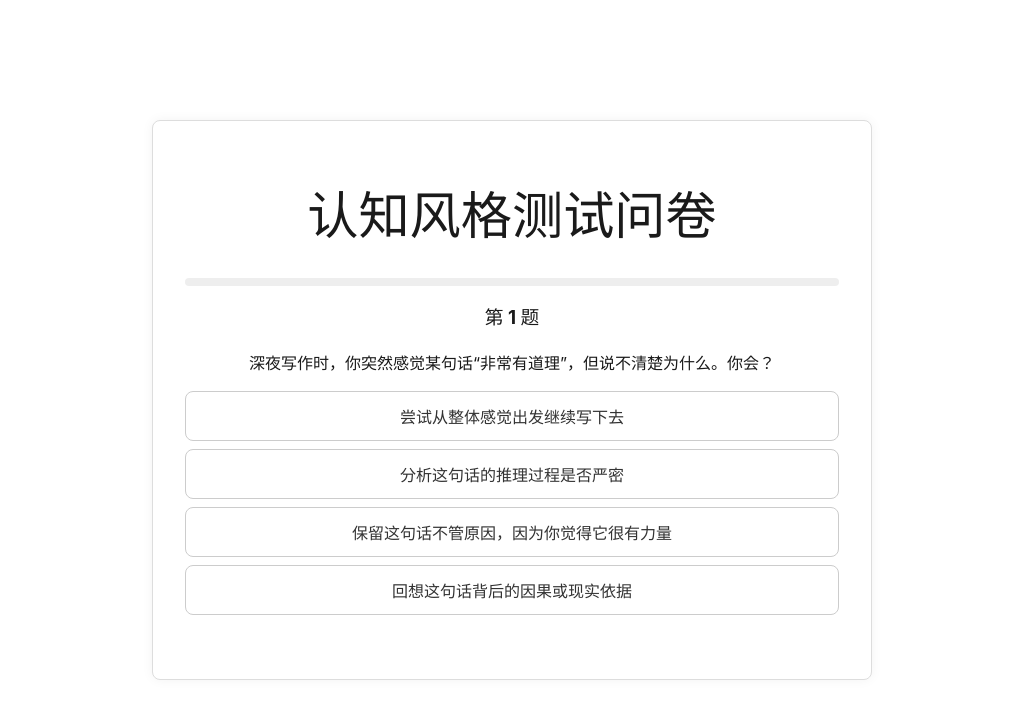
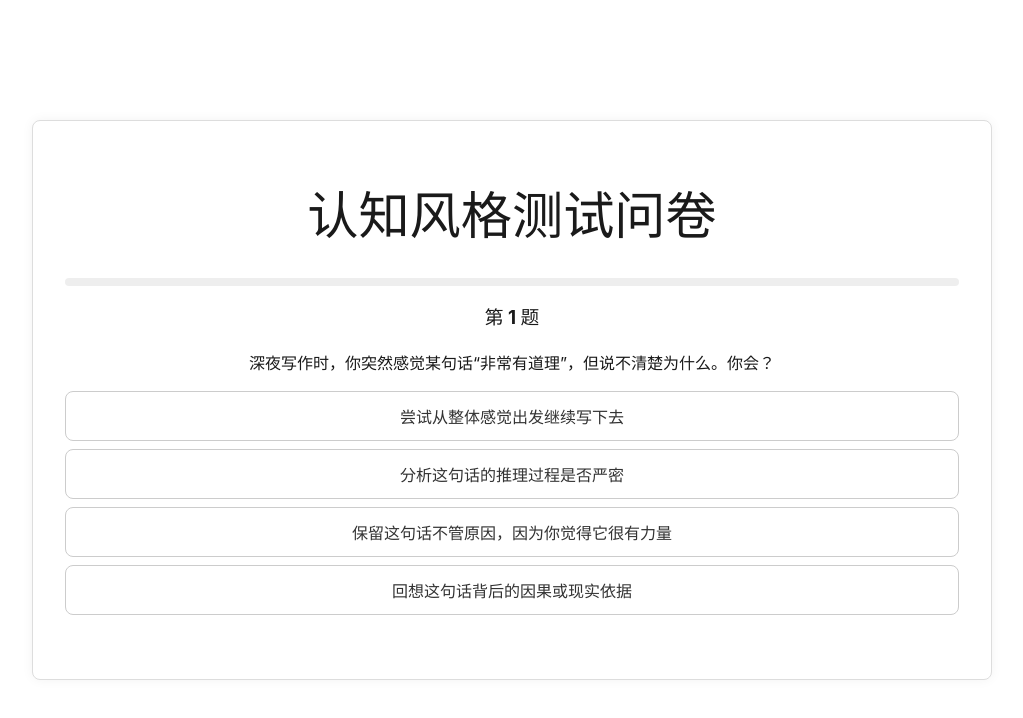
Before and after one commit to droggeljugLM/cognitive-style-quiz, a Vue app: page / in a window 1280 px wide. Shown: the top 718 px of the page, without its empty margins (128-1151 px from the left). Built offline with nearby package versions, Linux system fonts and the light colour scheme.

Commit message:
修改页面显示

```diff
--- a/src/components/CognitiveQuiz.vue
+++ b/src/components/CognitiveQuiz.vue
@@ -258,7 +258,7 @@ export default {
 
 <style scoped>
 .container.fixed-width {
-    width: 720px;
+    width: 960px;
     max-width: 100%;
     margin: 2rem auto;
     padding: 2rem;
```
